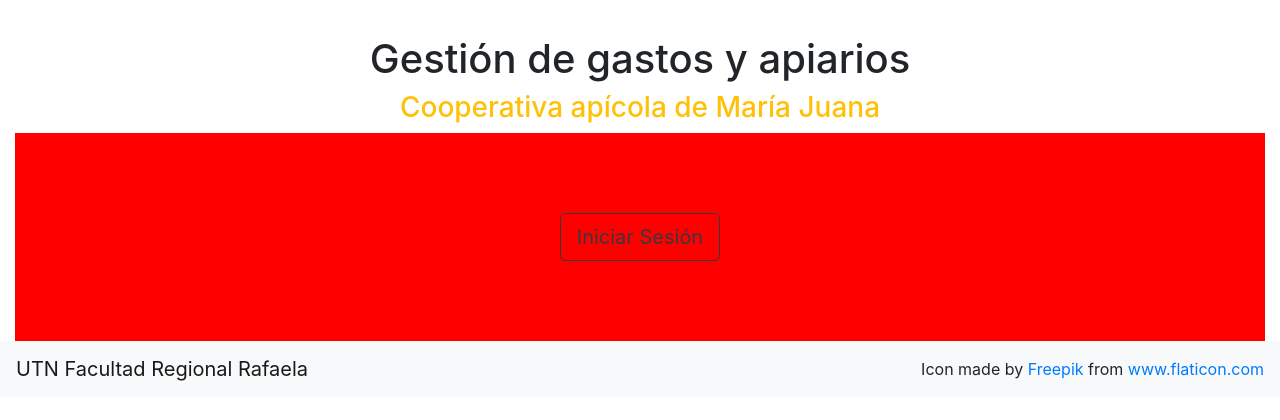
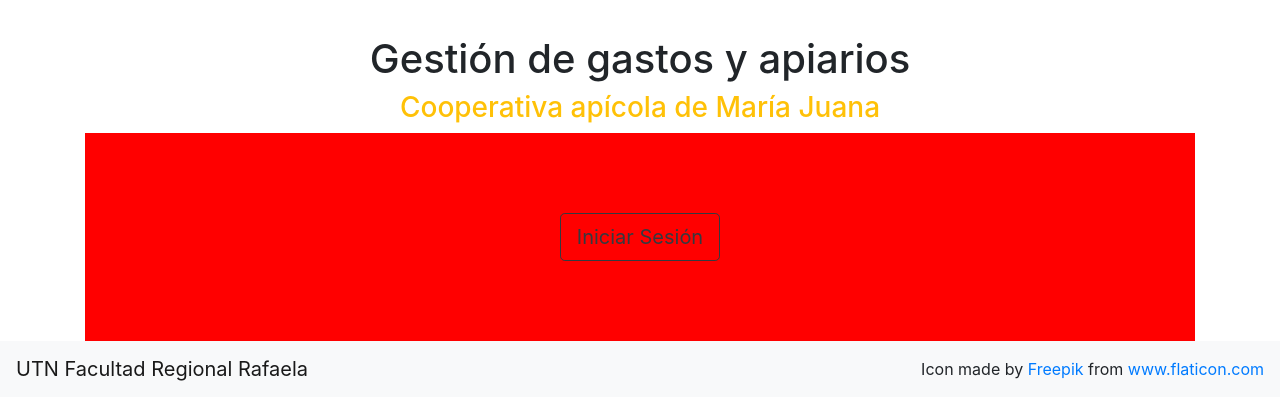
Before and after one commit to sofide/apicolapp, a Django app: page / in a window 1280 px wide. Shown: the part 77-497 px from the top of the page. Run offline with Django 3.2, Linux system fonts and the light colour scheme; some libraries are stand-ins or nearby versions.

Commit message:
content cenetered

```diff
--- a/core/templates/core/layout.html
+++ b/core/templates/core/layout.html
@@ -42,7 +42,7 @@
         </nav>
         <!-- /NAVBAR -->
 
-        <div class="container-fluid main-content" style="margin-top:7rem" >
+        <div class="container main-content" style="margin-top:7rem" >
             {% block content %}
             {% endblock %}
         </div>
```
